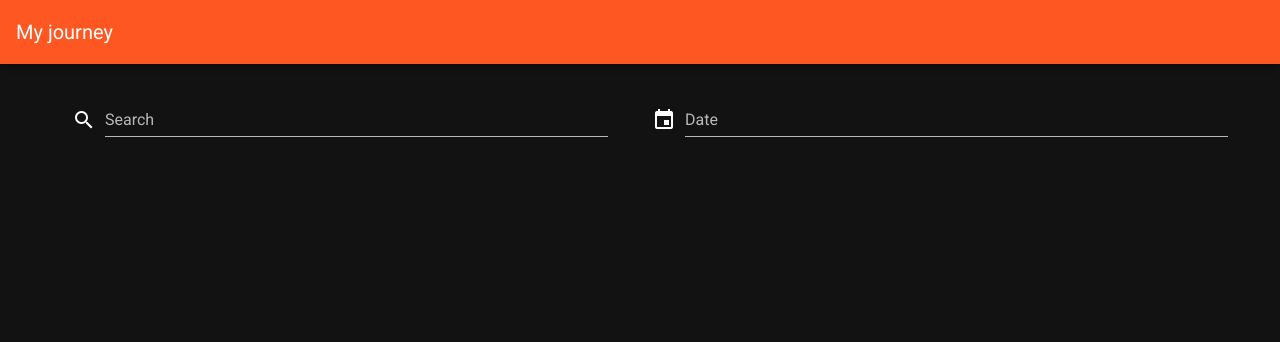
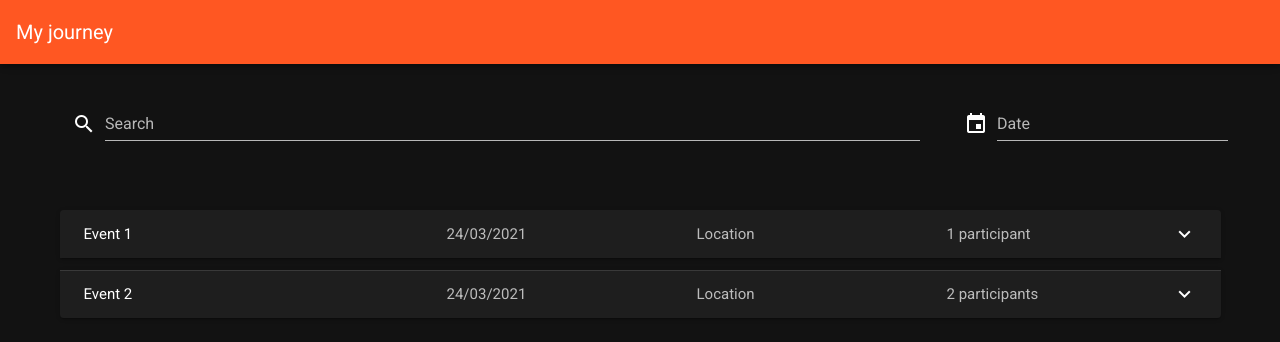
Before and after one commit to Gyskard/my-journey, a Vue app in the folder front/: page / in a window 1280 px wide. Shown: the top 342 px of the page. Built offline with nearby package versions, Linux system fonts and the light colour scheme.

Commit message:
Added field name in location, correced typing error, added Event and File component and improved Search component

```diff
--- a/front/src/App.vue
+++ b/front/src/App.vue
@@ -4,17 +4,20 @@
       <v-toolbar-title>My journey</v-toolbar-title>
     </v-app-bar>
     <v-main>
-      <Search class="mt-3"/>
+      <Search class="mt-4" style="max-width: 75em;"/>
+      <List class="d-flex justify-center mt-3"/>
     </v-main>
   </v-app>
 </template>
 
 <script>
 import Search from "@/components/Search";
+import List from "@/components/List";
 
 export default {
   name: 'App',
   components: {
+    List,
     Search
   }
 };
--- /dev/null
+++ b/front/src/components/Event.vue
@@ -0,0 +1,54 @@
+<template>
+  <v-expansion-panel>
+    <v-expansion-panel-header>
+      <v-row no-gutters>
+        <v-col cols="4">
+          {{ event.name }}
+        </v-col>
+        <v-col cols="8" class="text--secondary">
+          <v-row>
+            <v-col cols="4">
+              {{ this.$dateFormat(event.date) }}
+            </v-col>
+            <v-col cols="4">
+              {{ event.location.name }}
+            </v-col>
+            <v-col cols="4">
+              {{ event.persons.length }} {{ event.persons.length === 1 ? "participant" : "participants" }}
+            </v-col>
+          </v-row>
+        </v-col>
+      </v-row>
+    </v-expansion-panel-header>
+    <v-expansion-panel-content>
+      <div class="mt-4"> <!-- used div to prevent visual bug when defocusing -->
+        {{ event.description }}
+      </div>
+      <br/>
+      <div>
+        <b>{{ event.persons.length === 1 ? "Participant" : "Participants" }}</b> : {{ formatPersonsListToDisplay(event.persons) }}
+      </div>
+    </v-expansion-panel-content>
+  </v-expansion-panel>
+</template>
+
+<script>
+export default {
+  name: 'Event',
+
+  props: ["event"],
+
+  methods: {
+    formatPerson: function(person) {
+      let result = person["first_name"][0].toUpperCase() + person["first_name"].slice(1).toLowerCase()
+      if (person["last_name"] !== null) result += ` ${person["last_name"].toUpperCase()}`
+      return result
+    },
+    formatPersonsListToDisplay: function(persons) {
+      let result = ""
+      for (const person of persons) result += `${result !== "" ? ", " : ""}${this.formatPerson(person)}`
+      return result
+    }
+  }
+}
+</script>
--- /dev/null
+++ b/front/src/components/List.vue
@@ -0,0 +1,65 @@
+<template>
+  <v-container>
+    <v-expansion-panels focusable style="max-width: 75em;">
+      <Event v-for="event in events" :key="event" :event="event" class="mt-3"/>
+    </v-expansion-panels>
+  </v-container>
+</template>
+
+<script>
+import Event from "@/components/Event";
+export default {
+  name: 'List',
+
+  components: {
+    Event
+  },
+
+  data: () => ({
+    events: [
+      {
+        name: "Event 1",
+        description: "This is a description.",
+        date: "2021-03-24",
+        location: {
+          name: "Location",
+          house_number_street: 0,
+          street_name: "Street",
+          city: "City",
+          country: "Country",
+          postal_code: 0
+        },
+        persons: [
+          {
+            first_name: "First_name",
+            last_name: "Last_name"
+          }
+        ]
+      },
+      {
+        name: "Event 2",
+        description: "This is a description.",
+        date: "2021-03-24",
+        location: {
+          name: "Location",
+          house_number_street: 0,
+          street_name: "Street",
+          city: "City",
+          country: "Country",
+          postal_code: 0
+        },
+        persons: [
+          {
+            first_name: "First_name",
+            last_name: "Last_name"
+          },
+          {
+            first_name: "First_name",
+            last_name: "Last_name"
+          }
+        ]
+      }
+    ],
+  }),
+}
+</script>
--- a/front/src/components/Search.vue
+++ b/front/src/components/Search.vue
@@ -1,10 +1,10 @@
 <template>
-  <v-container style="max-width: 75em;">
+  <v-container>
     <v-row>
       <v-col>
         <v-text-field v-model="search" label="Search" prepend-icon="mdi-magnify" class="mx-5"></v-text-field>
       </v-col>
-      <v-col>
+      <v-col style="max-width: 18em;">
         <v-menu
             ref="menu"
             v-model="menu"
@@ -21,6 +21,7 @@
                 readonly
                 v-bind="attrs"
                 v-on="on"
+                clearable
             ></v-text-field>
           </template>
           <v-date-picker
@@ -49,14 +50,10 @@
 
     computed: {
       dateFormatToDisplay: function() {
-        let date;
-        if (this.dates === null) date = null
-        else if (this.dates.length === 1) date = this.$dateFormat(this.dates[0])
-        else if (this.dates.length === 2) {
-          if (this.dates[0] === this.dates[1]) date = this.$dateFormat(this.dates[0])
-          else date = `${this.$dateFormat(this.dates[0])} to ${this.$dateFormat(this.dates[1])}`
-        }
-        return date
+        if (this.dates === null) return null
+        if (this.dates.length === 1) return this.$dateFormat(this.dates[0])
+        if (this.dates[0] === this.dates[1]) return this.$dateFormat(this.dates[0])
+        return `${this.$dateFormat(this.dates[0])} to ${this.$dateFormat(this.dates[1])}`
       },
     }
   }
```
Also changed, not shown: 2 other files (tests, documents, lock files or other folders).
